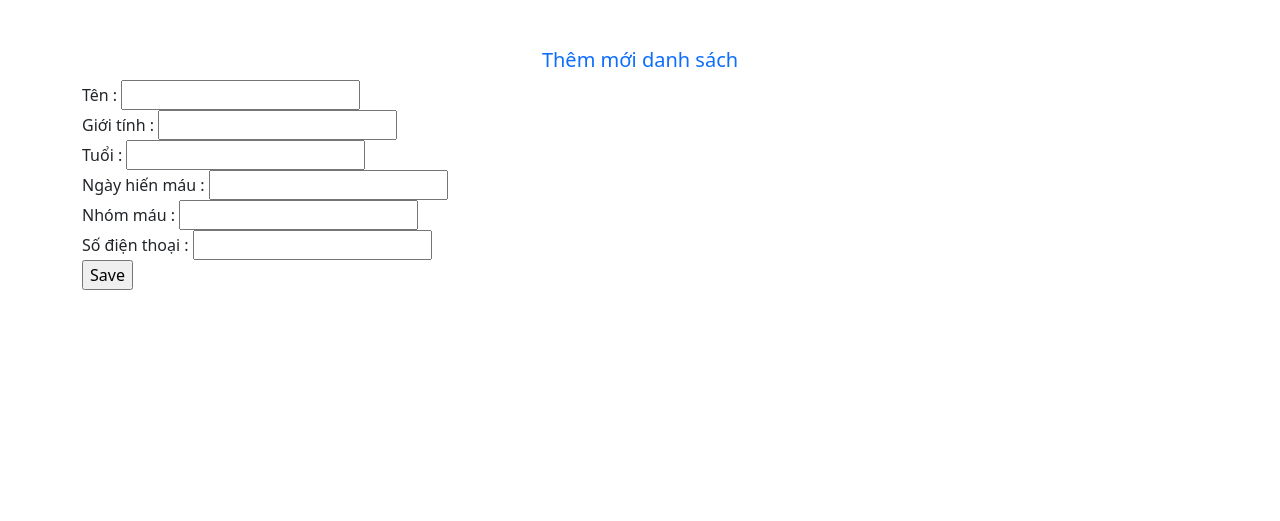
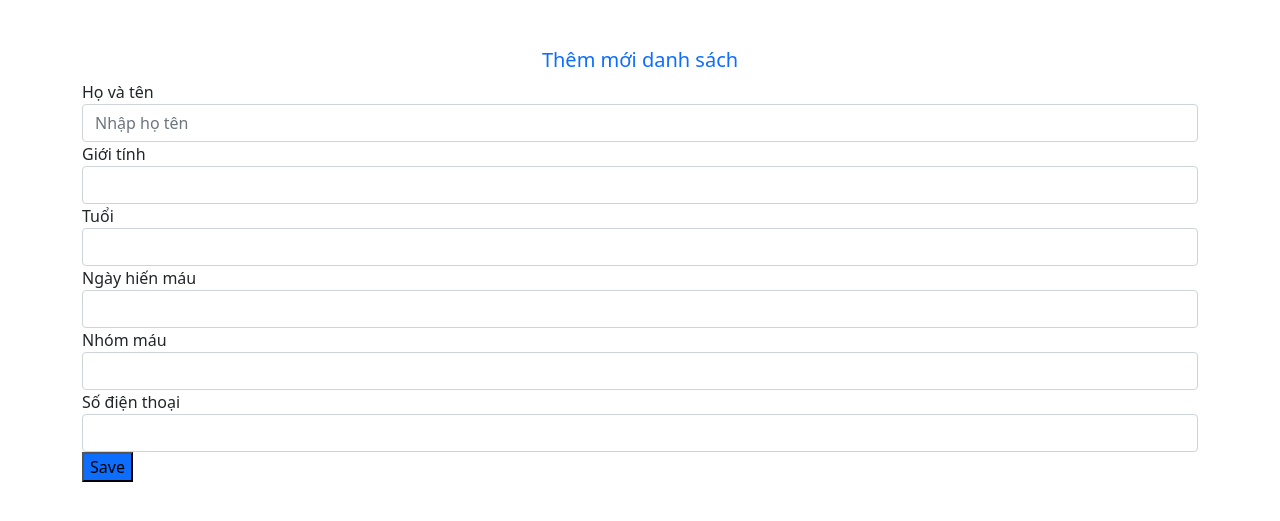
Before and after one commit to 53-1951060966-VuongThiQuyen/demau_KTGK, a PHP site: the page made by index.php in a window 1280 px wide. Shown: the top 521 px of the page. Run offline with PHP 8.4, Linux system fonts and the light colour scheme; some libraries are stand-ins or nearby versions.

Commit message:
addUpdate

```diff
--- a/controller/UserController.php
+++ b/controller/UserController.php
@@ -22,6 +22,7 @@
                 $error = '';
                 //xử lý submit form
                 if (isset($_POST['submit'])) {
+
                     $userName = $_POST['name'];
                     $userSex = $_POST['sex'];
                     $userAge = $_POST['age'];
@@ -45,31 +46,31 @@
                             'phone' =>$userPhone
 
                         ];
+
                         $isInsert = $userModel->insert($userArr);
+
                         if ($isInsert) {
                             $_SESSION['success'] = "Thêm mới thành công";
                         }
                         else {
                             $_SESSION['error'] = "Thêm mới thất bại";
                         }
+
                         header("Location: index.php?controller=user&action=index");
                         exit();
                     }
                 }
             }
 
-            function showAdd(){
-
-                require_once 'view/user/add.php';
-            }
+         function showAdd(){
+            require_once 'view/user/add.php';
+        }
         function edit(){
             // Kiểm tra nếu người dùng nhấn submit
             $error = '';
                 //xử lý submit form
                     $userID = $_GET['id'];
-
                     $userName = $_POST['name'];
-
                     $userSex = $_POST['sex'];
                     $userAge = $_POST['age'];
                     $userBgroup = $_POST['bgroup'];
@@ -77,8 +78,6 @@
                     $userPhone = $_POST['phone'];
                     // Tôi sẽ cần gọi UserModel để truy vấn dữ liệu
                     $userModel = new UserModel();
-
-
 
                         $userArr = [
                             'id' => $userID,
@@ -88,7 +87,6 @@
                             'bgroup' =>$userBgroup,
                             'reg_date' =>$reg_date,
                             'phone' =>$userPhone
-
                         ];
                         $isUpdate = $userModel->update($userArr);
                         if ($isUpdate) {
@@ -97,7 +95,7 @@
                         else {
                             $_SESSION['error'] = "Thêm mới thất bại";
                         }
-                        return;
+
                         header("Location: index.php?controller=user&action=index");
                         exit();
             // Nếu ko show ra view UserView/edit.php tương ứng
--- a/model/UserModel.php
+++ b/model/UserModel.php
@@ -61,9 +61,10 @@
         }
         public function insert($param = []) {
             $connection = $this->connectDb();
+
             //tạo và thực thi truy vấn
             $queryInsert = "INSERT INTO blood_donor(bd_name,bd_sex,bd_age,bd_reg_date,bd_bgroup,bd_phno)
-            VALUES('$userName','$userSex','$userAge','$reg_date','$userPhone')";
+            VALUES('{$param['name']}','{$param['sex']}','{$param['age']}','{$param['reg_date']}','{$param['bgroup']}','{$param['phone']}')";
 
             $isInsert = mysqli_query($connection, $queryInsert);
             $this->closeDb($connection);
@@ -73,14 +74,14 @@
         public function update($user = []) {
             $connection = $this->connectDb();
             $queryUpdate = "UPDATE blood_donor
-        SET `bd_name` = '{$user['name']}',
-            `bd_sex` = '{$user['sex']}',
-            `bd_age` = '{$user['age']}',
-            `bd_reg_date` = '{$user['reg_date']}',
-            `bd_bgroup` = '{$user['bgroup']}',
-            `bd_phno` = '{$user['phone']}',
+        SET bd_name = '{$user['name']}',
+            bd_sex = '{$user['sex']}',
+            bd_age = '{$user['age']}',
+            bd_reg_date = '{$user['reg_date']}',
+            bd_bgroup = '{$user['bgroup']}',
+            bd_phno = '{$user['phone']}'
 
-         WHERE `bd_id` = {$user['id']}";
+         WHERE bd_id = {$user['id']}";
 
             $isUpdate = mysqli_query($connection, $queryUpdate);
             var_dump($isUpdate);
--- a/view/user/add.php
+++ b/view/user/add.php
@@ -14,25 +14,31 @@
     <div class="container">
             <h5 class="text-center text-primary mt-5" >Thêm mới danh sách</h5>
             <form method="post" action="index.php?controller=user&action=add">
-                Tên :
-                <input type="text" name="name" value="" />
-                <br />
-                Giới tính :
-                <input type="text" name="sex" value="" />
-                <br />
-                Tuổi :
-                <input type="text" name="age" value="" />
-                <br />
-                Ngày hiến máu :
-                <input type="text" name="reg_date" value="" />
-                <br />
-                Nhóm máu :
-                <input type="text" name="bgroup" value="" />
-                <br />
-                Số điện thoại :
-                <input type="text" name="phone" value="" />
-                <br />
-                <input type="submit" name="submit" value="Save" />
+            <div class="form-group">
+                <label for="">Họ và tên</label>
+                <input type="text" class="form-control" id="" name="name" placeholder="Nhập họ tên" value="">
+            </div>
+            <div class="form-group">
+                <label for="">Giới tính</label>
+                <input type="text" class="form-control" id="" name="sex" placeholder="" value="">
+            </div>
+            <div class="form-group">
+                <label for="">Tuổi</label>
+                <input type="text" class="form-control" id="" name="age" placeholder="" value="">
+            </div>
+            <div class="form-group">
+                <label for="">Ngày hiến máu</label>
+                <input type="text" class="form-control" id="" name="reg_date" placeholder="" value="">
+            </div>
+            <div class="form-group">
+                <label for="">Nhóm máu</label>
+                <input type="text" class="form-control" id="" name="bgroup" placeholder="" value="">
+            </div>
+            <div class="form-group">
+                <label for="">Số điện thoại </label>
+                <input type="text" class="form-control" id="" name="phone" placeholder="" value="">
+            </div>
+            <input type="submit" class="bg-primary" name="submit" value="Save" >
             </form>
         </div>
 
```
Also changed, not shown: view/user/index.php (+9 -9 lines), 1 other file.
